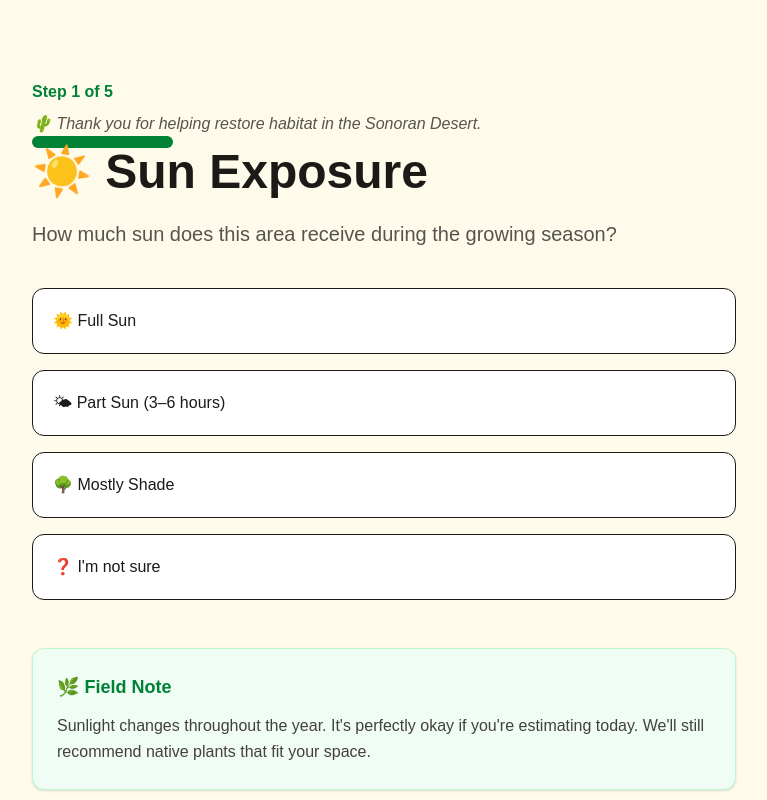
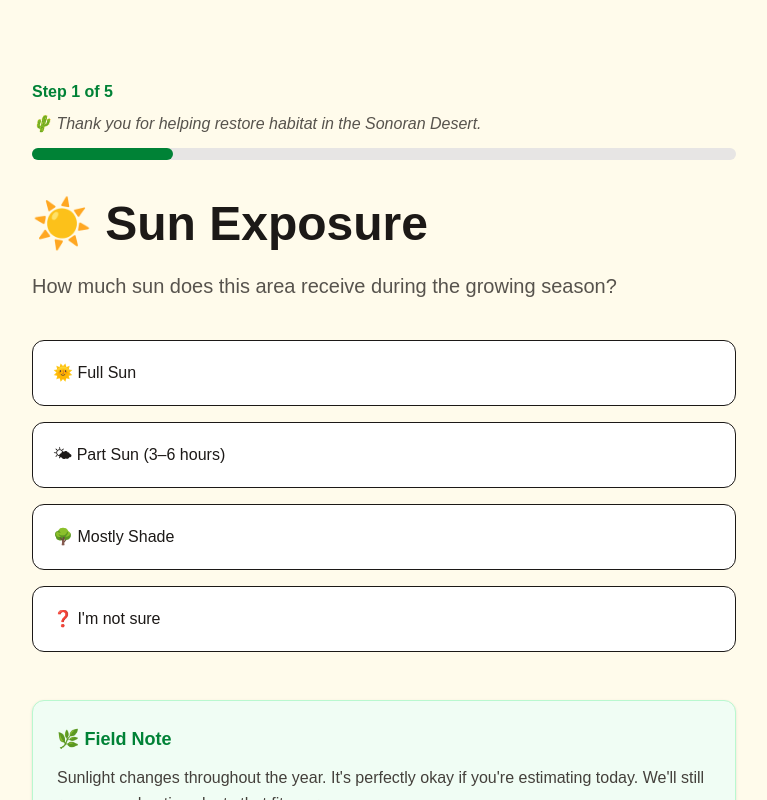
Before and after one commit to alishaAJnichols/desert-habitat-audit, a Next.js app: page /habitat-builder in a window 1280 px wide. Shown: the top 800 px of the page, without its empty margins (256-1023 px from the left). Built offline with nearby package versions, Linux system fonts and the light colour scheme.

Commit message:
grey bar

```diff
--- a/app/habitat-builder/page.tsx
+++ b/app/habitat-builder/page.tsx
@@ -36,10 +36,13 @@ export default function HabitatBuilderPage() {
   🌵 Thank you for helping restore habitat in the Sonoran Desert.
 </p>
 
-<div
-  className="bg-green-700 h-3 rounded-full transition-all duration-500"
-  style={{ width: `${step * 20}%` }}
-></div>
+<div className="w-full bg-stone-200 rounded-full h-3 mt-3 mb-10">
+  <div
+    className="bg-green-700 h-3 rounded-full transition-all duration-500"
+    style={{ width: `${step * 20}%` }}
+  ></div>
+</div>
+
 
 {step === 1 && (
   <>
```
